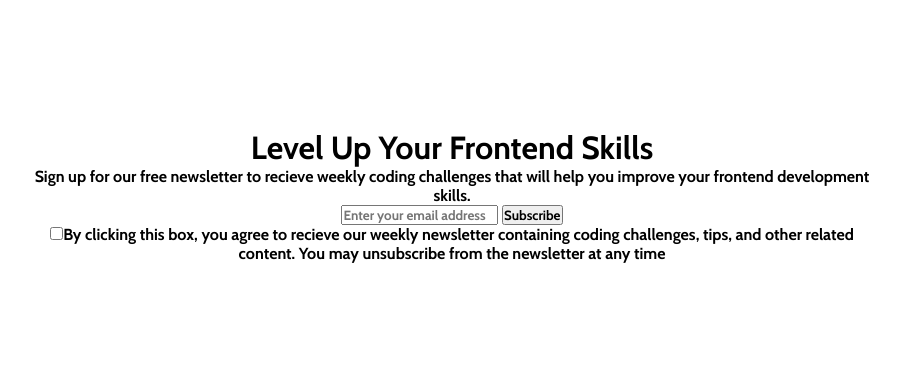
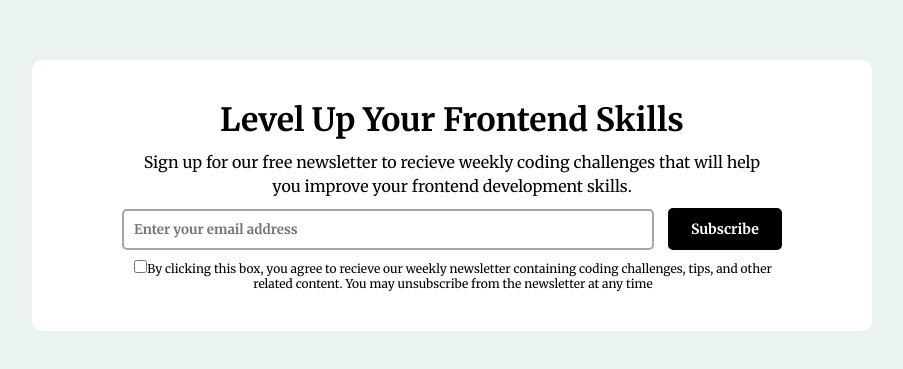
Before and after one commit to prajwalhc-18/FrontendPro-Challenge-Solutions, a plain HTML site: page Newsletter_Card_Component/Index.html in a window 1280 px wide. Shown: the part 205-574 px from the top of the page, without its empty margins (188-1091 px from the left). Drawn offline with nearby package versions, Linux system fonts and the light colour scheme.

Commit message:
final-draft

```diff
--- a/Newsletter_Card_Component/Index.html
+++ b/Newsletter_Card_Component/Index.html
@@ -5,8 +5,10 @@
     <meta name="viewport" content="width=device-width, initial-scale=1.0" />
     <link rel="preconnect" href="https://fonts.googleapis.com" />
     <link rel="preconnect" href="https://fonts.gstatic.com" crossorigin />
+    <link rel="preconnect" href="https://fonts.googleapis.com" />
+    <link rel="preconnect" href="https://fonts.gstatic.com" crossorigin />
     <link
-      href="https://fonts.googleapis.com/css2?family=Cabin:ital,wght@0,700;1,700&family=Manrope:wght@700&family=Outfit:wght@700&family=Young+Serif&display=swap"
+      href="https://fonts.googleapis.com/css2?family=Merriweather:wght@400;700;900&display=swap"
       rel="stylesheet"
     />
     <link rel="stylesheet" href="style.css" />
@@ -16,7 +18,7 @@
     <main>
       <form>
         <h1>Level Up Your Frontend Skills</h1>
-        <p>
+        <p class="about">
           Sign up for our free newsletter to recieve weekly coding challenges
           that will help you improve your frontend development skills.
         </p>
@@ -28,8 +30,8 @@
           required
         />
         <button type="submit">Subscribe</button>
-        <p>
-          <input type="checkbox" />By clicking this box, you agree to recieve
+        <p class="tc">
+          <input type="checkbox" required/>By clicking this box, you agree to recieve
           our weekly newsletter containing coding challenges, tips, and other
           related content. You may unsubscribe from the newsletter at any time
         </p>
--- a/Newsletter_Card_Component/style.css
+++ b/Newsletter_Card_Component/style.css
@@ -1,9 +1,7 @@
 * {
-  font-family: "Cabin", sans-serif;
-  font-optical-sizing: auto;
-  font-weight: 700;
+  font-family: "Merriweather", serif;
+  font-weight: 400, 700, 900;
   font-style: normal;
-  font-variation-settings: "wdth" 100;
   padding: 0;
   margin: 0;
 }
@@ -13,6 +11,7 @@ body {
   justify-content: center;
   align-items: center;
   height: 100vh;
+  background-color: rgb(234, 242, 242);
 }
 
 main {
@@ -20,3 +19,94 @@ main {
   text-align: center;
   padding: 20px;
 }
+
+form {
+  background-color: rgb(255, 255, 255);
+  padding: 40px;
+  border-radius: 10px;
+}
+
+form > h1 {
+  margin-bottom: 10px;
+}
+
+form > .about {
+  margin-left: 60px;
+  margin-right: 60px;
+  margin-bottom: 10px;
+  line-height: 1.5;
+  font-style: 14px;
+}
+
+input[type="email"] {
+  width: 70%;
+  padding: 10px;
+  padding-right: 5px;
+  margin-right: 10px;
+  box-sizing: border-box;
+  border-radius: 5px;
+  border: 2px solid rgb(165, 165, 165);
+  font-weight: 600;
+  outline: none;
+  margin-bottom: 10px;
+}
+
+input[type="email"]:active,
+input[type="email"]:focus {
+  border: 2px solid rgb(165, 165, 165);
+}
+
+button {
+  width: 15%;
+  padding: 10px;
+  box-sizing: border-box; /* Include padding and border in the element's total width and height */
+  cursor: pointer;
+  border-radius: 5px;
+  color: white;
+  background-color: black;
+  font-size: 14px;
+  font-weight: 600;
+  border: 2px solid black;
+}
+
+button:hover {
+  background-color: white;
+  color: black;
+}
+
+form > .tc {
+  font-size: 12px;
+  padding-left: 2px;
+  margin-left: 5.5%;
+  margin-right: 5.5%;
+}
+
+/* Media query for screens with a maximum width of 600 pixels (typical mobile screens) */
+@media (max-width: 600px) {
+  main {
+    width: 100%;
+  }
+
+  form {
+    padding: 10px;
+  }
+
+  form > .about {
+    margin-left: 5px;
+    margin-right: 5px;
+  }
+
+  input[type="email"] {
+    width: 100%;
+  }
+
+  button {
+    width: 100%;
+  }
+
+  form > .tc {
+    font-size: 10px;
+    margin-left: 5%;
+    margin-right: 5%;
+  }
+}
```
Lines whose indentation alone changed are shown as unchanged.
